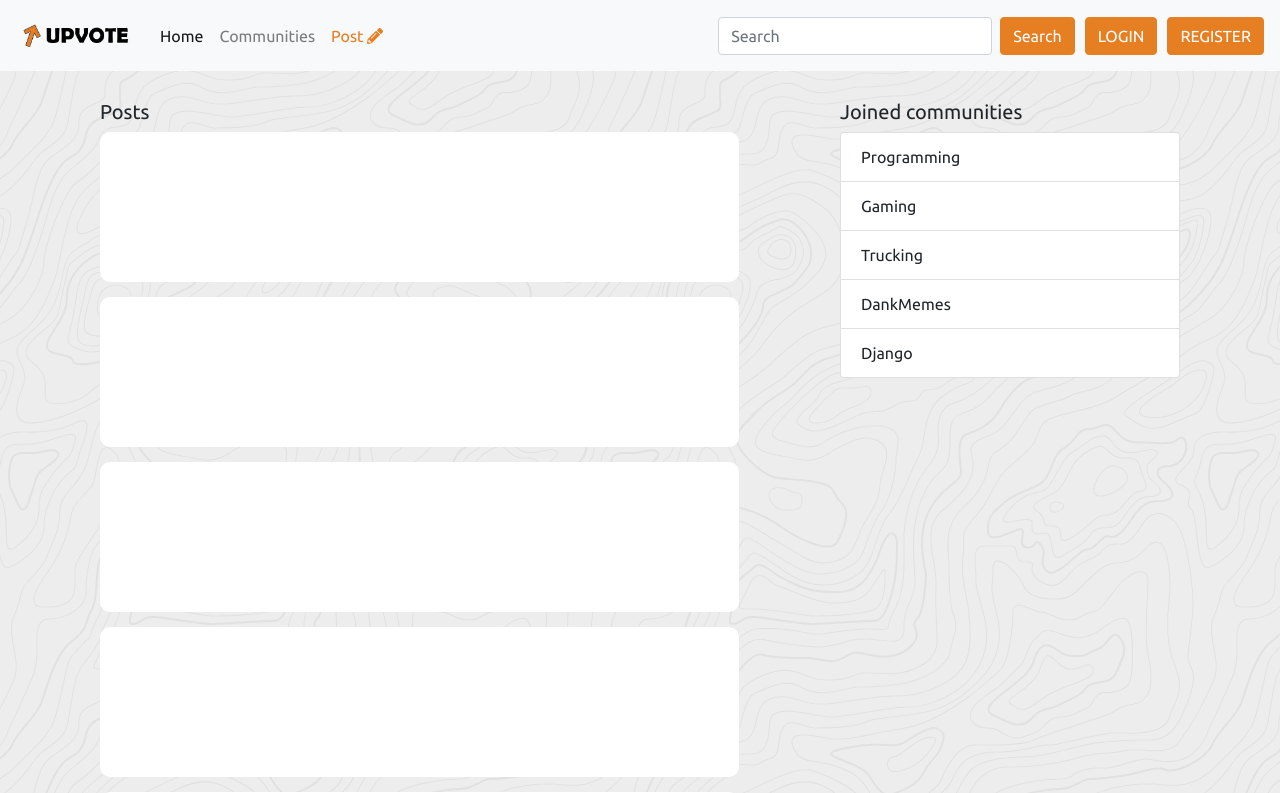
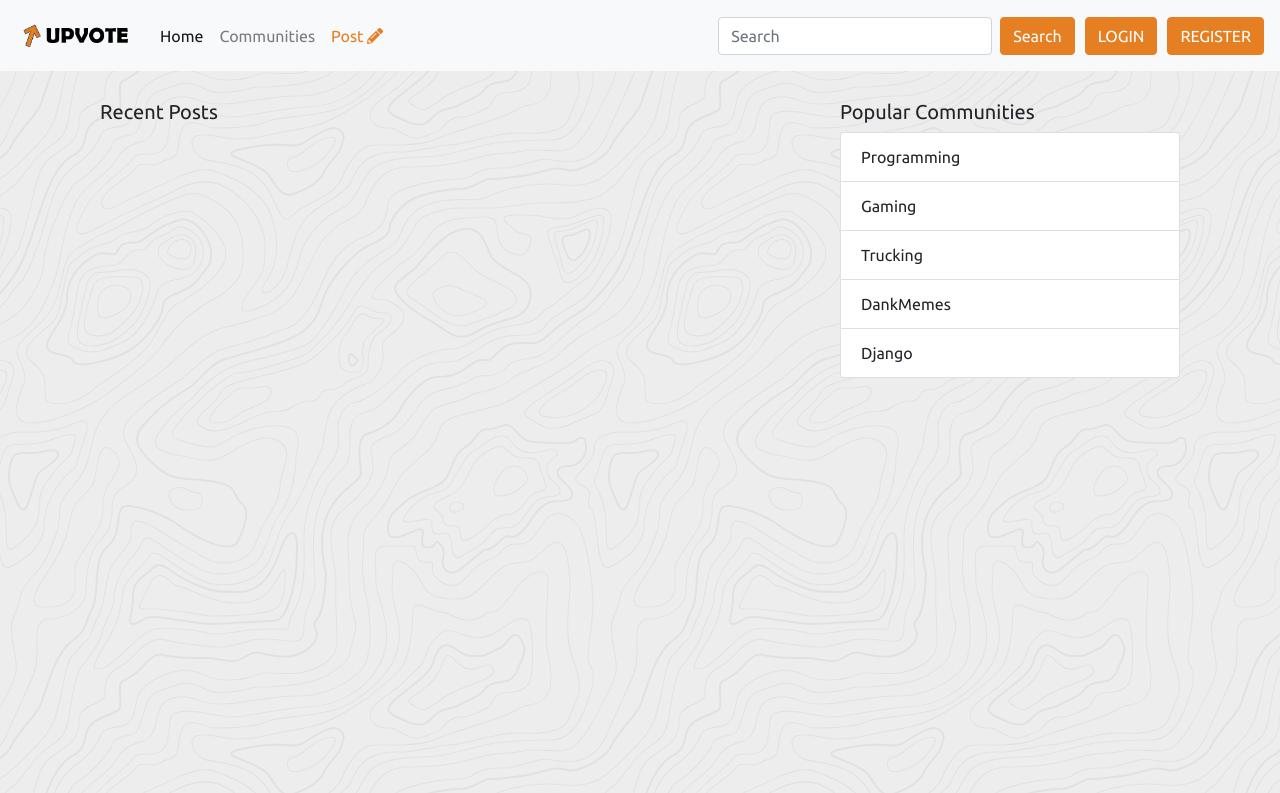
Before and after one commit to LukaPavicic/upvote, a React (Create React App) app: page / in a window 1280 px wide. Shown: the top 793 px of the page. Built offline with nearby package versions, Linux system fonts and the light colour scheme.

Commit message:
Development PAUSED

```diff
--- a/src/App.js
+++ b/src/App.js
@@ -5,7 +5,8 @@ import Navbar from './components/Navbar';
 import LoginScreen from './screens/Auth/LoginScreen';
 import RegisterScreen from './screens/Auth/RegisterScreen';
 
-function App() {
+class App extends React.Component {
+  render() {
     return (
       <Router>
         <div style={{width: "100%", height: "100vh"}}>
@@ -19,5 +20,6 @@ function App() {
       </Router>
     );
   }
+}
 
 export default App;
--- a/src/screens/HomeScreen.jsx
+++ b/src/screens/HomeScreen.jsx
@@ -6,7 +6,8 @@ export default class HomeScreen extends React.Component {
   constructor(props) {
     super(props);
     this.state = {
-      posts: [{'title': "ETS2 is epic", 'content': 'Eiusmod dolor cillum aliquip do. Commodo elit et ea ea occaecat occaecat incididunt enim deserunt cillum non exercitation sint. Velit laboris quis aliqua culpa consectetur dolore cillum laborum. Amet eiusmod enim ullamco est in fugiat do dolore adipisicing culpa mollit consectetur ullamco. Incididunt sit nostrud dolor tempor magna elit. Deserunt deserunt aliqua magna ea anim fugiat deserunt nulla consequat.'},1,1,1,1,1,1],
+      posts: [],
+      userAuthenticated: false,
       user: {
         joined_communities: [
           {id: 1, name: 'Programming'},
@@ -15,16 +16,35 @@ export default class HomeScreen extends React.Component {
           {id: 76, name: 'DankMemes'},
           {id: 33, name: 'Django'},
         ]
-      }
+      },
+      top_communities: [{'id': 1, 'name': 'WebDevelopment'}, {'id': 23, 'name': 'Memes'}]
     }
   }
 
   render() {
-    if(this.state.posts.length === 0) {
+      if(this.state.userAuthenticated) {
         return (
+          <div className="homescreen-wrapper">
             <div className="container">
-          <img src="/undraw_post2_19cj.svg" alt="posts" className="posts-svg" />
-          <h2>There are no posts to show.</h2>
+              <div className="row">
+                <div className="col-lg-8 col-md-8 col-xs-12">
+                  <h5>Posts</h5>
+                  {this.state.posts.map(post => (
+                    <div key={post.id} className="single-post-wrapper">
+
+                    </div>
+                  ))}
+                </div>
+                <div className="col-lg-4 col-md-4 col-xs-0 position-sticky">
+                  <h5>Joined communities</h5>
+                  <ul className="list-group">
+                    {this.state.user.joined_communities.map((community) => (
+                      <li key={community.id} className="list-group-item">{community.name}</li>
+                    ))}
+                  </ul>
+                </div>
+              </div>
+            </div>
           </div>
         )
       } else {
@@ -33,18 +53,18 @@ export default class HomeScreen extends React.Component {
             <div className="container">
             <div className="row">
                 <div className="col-lg-8 col-md-8 col-xs-12">
-                <h5>Posts</h5>
+                  <h5>Recent Posts</h5>
                   {this.state.posts.map(post => (
-                  <div className="single-post-wrapper">
+                    <div key={post.id} className="single-post-wrapper">
 
                     </div>
                   ))}
                 </div>
                 <div className="col-lg-4 col-md-4 col-xs-0 position-sticky">
-                <h5>Joined communities</h5>
+                  <h5>Popular Communities</h5>
                   <ul className="list-group">
-                  {this.state.user.joined_communities.map(community => (
-                    <li className="list-group-item">{community.name}</li>
+                    {this.state.user.joined_communities.map((community) => (
+                      <li key={community.id} className="list-group-item">{community.name}</li>
                     ))}
                   </ul>
                 </div>
```
Lines whose indentation alone changed are shown as unchanged.
